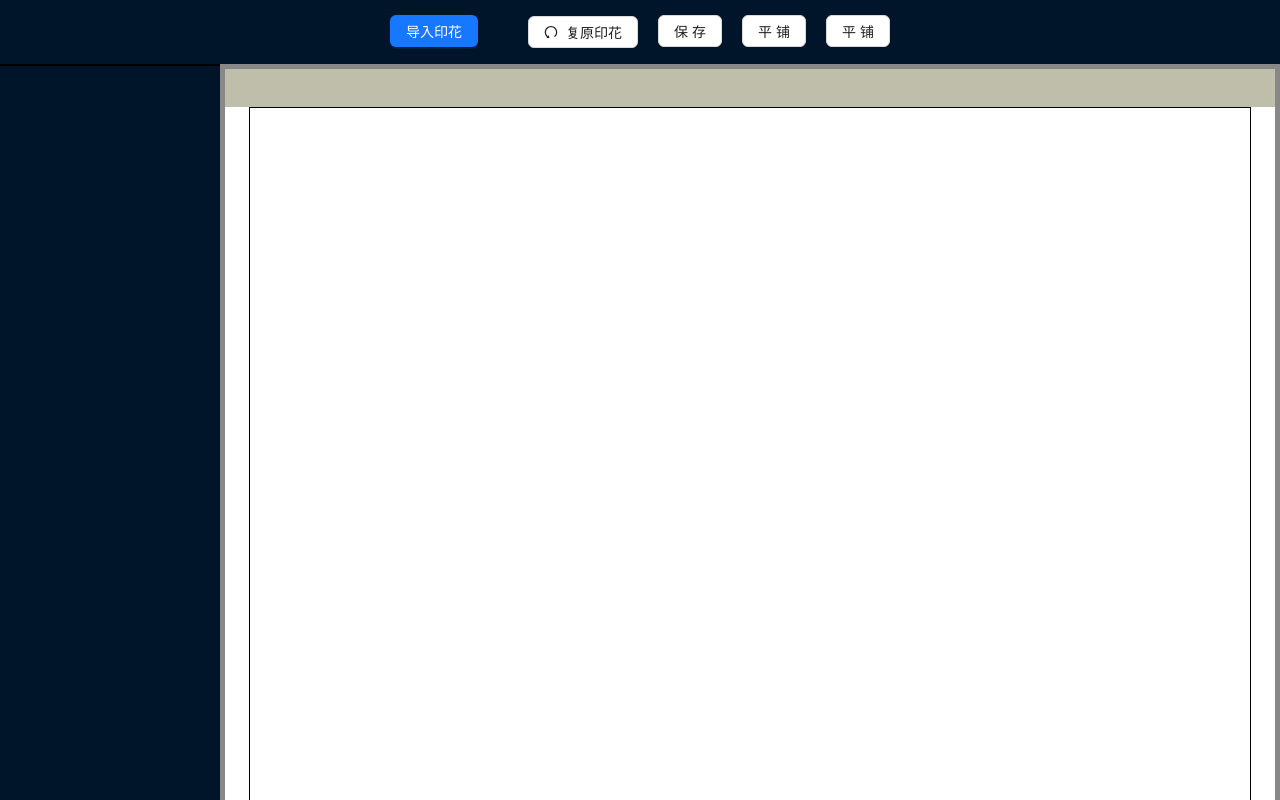
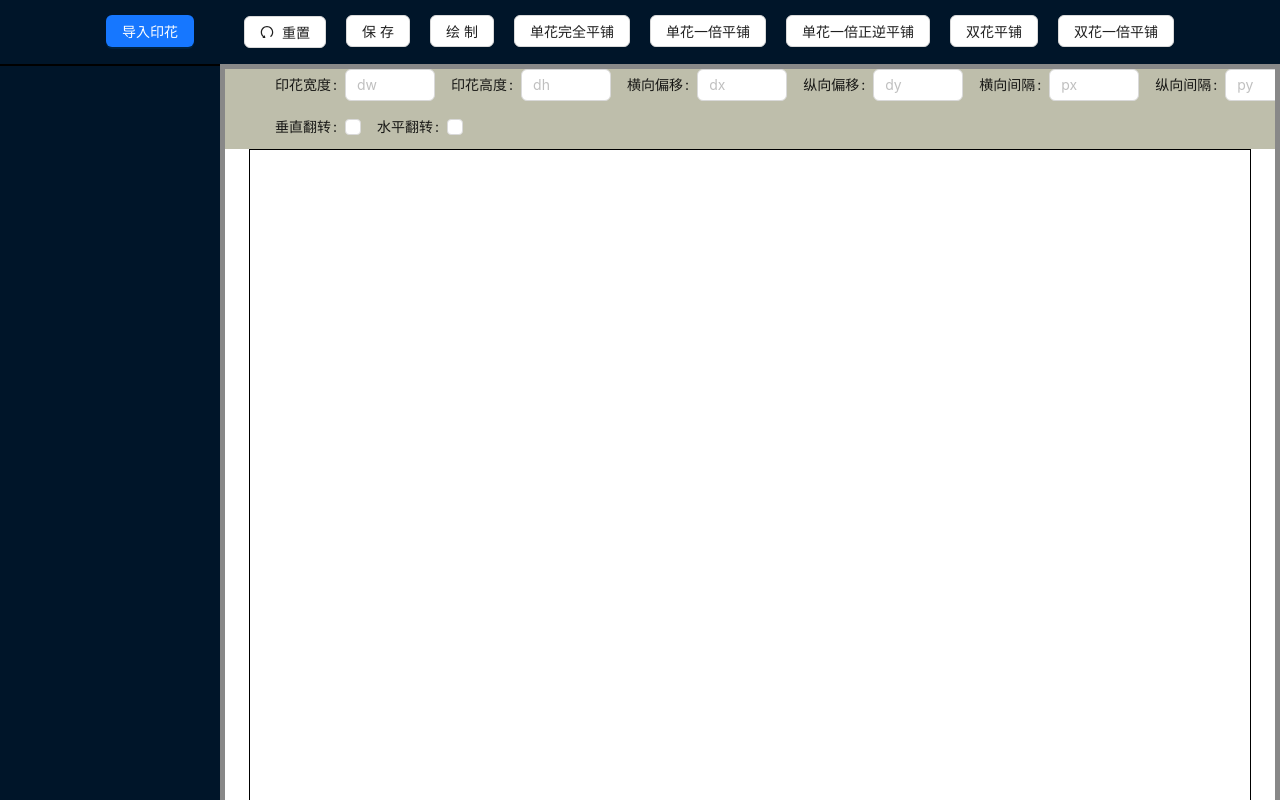
Before and after one commit to xichagui/printing-helper, a React (Vite) app: page / in a window 1280 px wide. Shown: the top 800 px of the page. Built offline with nearby package versions, Linux system fonts and the light colour scheme.

Commit message:
增加基础印花排列模式，增加印花排列导出功能

```diff
--- a/src/pattern.tsx
+++ b/src/pattern.tsx
@@ -1,32 +1,39 @@
-import React, {useEffect, useRef, useState} from 'react'
+import React, {useEffect, useReducer, useRef, useState} from 'react'
 import './App.css'
-import printing2 from '../public/印花2.png'
 
-import {readPsd} from 'ag-psd';
-// import {fabric} from 'fabric';
-import {ColorResult, RGBColor, SketchPicker} from 'react-color'
-import {Button, Layout, Upload} from "antd";
+import {Button, Checkbox, Form, Input, InputNumber, Layout, Radio, Switch, Upload} from "antd";
 import {UndoOutlined} from "@ant-design/icons";
 
 const {Header, Content, Sider} = Layout;
 
-import convert from 'color-convert'
-import {Simulate} from "react-dom/test-utils";
-import invalid = Simulate.invalid;
-
-const appContext: { [key: string]: any } = {}
-let colorDict: { [key: string]: Array<number> } = {};
-let activeColor = "255,255,255,255"
 
 let oImage : HTMLImageElement | null = null;
-let tempImageData : Uint8ClampedArray | null = null;
 
 let outputFilename : string = 'untitled';
 
-const SQRT255 = Math.sqrt(255 * 255 * 3)
-
 let canvas2Size = 500
 let canvas3Size = 800
+
+let outputCanvasSize: Array<number> = [1000, 1000]
+
+interface PrintingOptions {
+  dw: number, // 图宽
+  dh: number, // 图高
+  dx: number, // 偏移值
+  dy: number, // 便宜值
+  px: number, // 横向间隔
+  py: number, // 纵向间隔
+  angle: number, // 角度
+  verticalFlip: boolean, // 水平翻转
+  horizontalFlip: boolean, //垂直翻转
+  flipIntervals: number, //翻转间隔
+}
+
+interface ReducerInit {
+  key : string,
+  value: any,
+}
+const printingOptionsList : Array<PrintingOptions>= []
 
 const Printing = () => {
 
@@ -35,10 +42,27 @@ const Printing = () => {
   // console.log(convert.cmyk.rgb(ac))
   const printingCanvasRef1 = useRef<HTMLCanvasElement>(null);
   const printingCanvasRef2 = useRef<HTMLCanvasElement>(null);
+  const canvasRef1 = useRef<HTMLCanvasElement>(null);
   const canvasRef2 = useRef<HTMLCanvasElement>(null);
   const canvasRef3 = useRef<HTMLCanvasElement>(null);
 
   const [printingList, setPrintingList] = useState<Array<HTMLCanvasElement|HTMLImageElement>>([])
+  const [activePrintingIndex, setActivePrintingIndex] = useState<number>(-1);
+
+  // const optionReducer = (state: PrintingOptions, action: any) => {
+  //   switch (action.type) {
+  //     case "patch":
+  //       return {...state, ...action.optionState};
+  //     case "reset":
+  //       return printingOptions;
+  //     default:
+  //       throw new Error("unknown type!");
+  //   }
+  // }
+  //
+  // const [optionState, optionsDispatch] = useReducer(optionReducer, printingOptions);
+
+  const [form] = Form.useForm();
 
   const resizeCanvas2 = () => {
     const minWH =  document.body.offsetWidth < document.body.offsetHeight ? document.body.offsetWidth : document.body.offsetHeight;
@@ -66,6 +90,10 @@ const Printing = () => {
       // colorDict = {}
     }
   })
+
+  useEffect(()=> {
+    setActivePrintingIndex(0)
+  },[printingList])
 
   function psdAddToCanvas(ctx: any, psd: any) {
     // console.log(Object.prototype.toString.call(psd));
@@ -124,14 +152,6 @@ const Printing = () => {
   //   }
   // }
 
-  function isNearColor(thisColor: RGBColor, color: RGBColor) {
-    const r1 = thisColor.r, g1 = thisColor.g, b1 = thisColor.b
-    const r2 = color.r, g2 = color.g, b2 = color.b
-    const d = Math.sqrt((r1 - r2) ** 2 + (g1 - g2) ** 2 + (b1 - b2) ** 2)
-    const sim = 1 - d / SQRT255
-    return sim > 0.85
-  }
-
 
   const uploadPrinting = (props: any) => {
     const file = props.file;
@@ -148,7 +168,23 @@ const Printing = () => {
         img.src = url;
         img.onload = function () {
           setPrintingList([...printingList, img])
+
+          printingOptionsList.push({
+            dw: img.width,
+            dh: img.height,
+            dx:0,
+            dy:0,
+            angle:0,
+            px:0,
+            py:0,
+            flipIntervals:0,
+            horizontalFlip: false,
+            verticalFlip: false
+          })
+
+          form.setFieldsValue(printingOptionsList[printingOptionsList.length - 1])
         }
+
       }
     }
   }
@@ -161,106 +197,20 @@ const Printing = () => {
       copyToCanvas2()
       ctx!.drawImage(oImage!, 0, 0);
 
-      const posCount: number = oImage.width * oImage.height
-
-      // saveImageDate()
-      // saveImageDate2()
-      // saveImageDate3()
-
-
       copyToCanvas2()
     }
 
   }
 
-  const createColorGroup = (thisColorGroup: { [key: string]: ColorResult["rgb"] }, posCount: number) => {
-    for (let i in colorDict) {
-      // if (colorDict[i].length >= posCount/1000 && i.split(",")[3] == "255") {
-      const l = i.split(",")
-      thisColorGroup[i] = {r: parseInt(l[0]), g: parseInt(l[1]), b: parseInt(l[2]), a: parseInt(l[3])}
-      // }
-    }
-    let tempCD: { [key: string]: any } = {}
-    let unMatchCount: number = 0
-    for (let i in colorDict) {
-      if (colorDict[i].length < posCount / 1000 || i.split(",")[3] != "255") {
-        const l = i.split(",")
-        // thisColorGroup[i] = {r: parseInt(l[0]), g: parseInt(l[1]), b: parseInt(l[2])}
-        const r = parseInt(l[0]), g = parseInt(l[1]), b = parseInt(l[2]), a = parseInt(l[3])
-        // let temp = "";
-        let unMatch = true;
-        for (let key in thisColorGroup) {
-          let thisColor = thisColorGroup[key]
-          // temp = key;
-          if (isNearColor(thisColor, {r: r, g: g, b: b, a: a})) {
-            colorDict[key].push(...colorDict[i])
-            unMatch = false;
-            break;
-          }
-
-        }
-        // if (unMatch) {
-        //   tempCD[i] = [colorDict[i], colorDict[i].length]
-        //   unMatchCount += colorDict[i].length
-        // }
-      }
-    }
-
-    let temp1 = 0
-    for (let k in tempCD) {
-      temp1 += tempCD[k][1]
-    }
-  }
-
-
-  const createColorGroup2 = (thisColorGroup: { [key: string]: ColorResult["rgb"] }, posCount: number) => {
-    for (let i in colorDict) {
-      if (colorDict[i].length >= posCount/1000) {
-        const l = i.split(",")
-        thisColorGroup[i] = {r: parseInt(l[0]), g: parseInt(l[1]), b: parseInt(l[2]), a: parseInt(l[3])}
-      }
-    }
-    // let tempCD : {[key:string]: any} = {}
-    // let unMatchCount : number = 0
-    // for (let i in colorDict) {
-    //   if (i.split(",")[3] != "255") {
-    //     const l = i.split(",")
-    // thisColorGroup[i] = {r: parseInt(l[0]), g: parseInt(l[1]), b: parseInt(l[2])}
-    // const r = parseInt(l[0]), g = parseInt(l[1]), b = parseInt(l[2]), a = parseInt(l[3])
-    // let temp = "";
-    // let unMatch = true;
-    // for (let key in thisColorGroup) {
-    //   let thisColor = thisColorGroup[key]
-    //   // temp = key;
-    //   if (isNearColor(thisColor, {r: r, g:g, b:b, a:a})) {
-    //     colorDict[key].push(...colorDict[i])
-    //     unMatch = false;
-    //     break;
-    //   }
-    //
-    // }
-    // if (unMatch) {
-    //   tempCD[i] = [colorDict[i], colorDict[i].length]
-    //   unMatchCount += colorDict[i].length
-    // }
-    //   }
-    // }
-    // let temp1 = 0
-    // for (let k in tempCD) {
-    //   temp1 += tempCD[k][1]
-    // }
-  }
-
-
   const save = () => {
     // const ctx = canvasRef.current!.getContext("2d");
 
-    if (printingCanvasRef1.current) {
-      const url = printingCanvasRef1.current.toDataURL("image/png", 1.0)
+    if (canvasRef1.current) {
+      const url = canvasRef1.current.toDataURL("image/png", 1.0)
 
       const a = document.createElement('a')
       a.href = url
-      a.download = outputFilename
+      a.download = '打印花纹'
       document.body.appendChild(a)
       a.click()
       document.body.removeChild(a)
@@ -268,7 +218,6 @@ const Printing = () => {
   }
 
   const save2 = () => {
-    // const ctx = canvasRef.current!.getContext("2d");
 
     if (printingCanvasRef1.current && canvasRef2.current) {
       canvasRef2.current!.width = printingCanvasRef1.current!.width;
@@ -298,17 +247,32 @@ const Printing = () => {
     }
   }
 
-  const drawToCanvas3 = (printing: HTMLCanvasElement | HTMLImageElement, clear:boolean, dx: number, dy: number, dw: number, dh: number, px: number, py: number, angle: number = 0) => {
+  const setActivePrinting = (index: number) => {
+    setActivePrintingIndex(index)
+    form.setFieldsValue(printingOptionsList[index])
+    // console.log(printingOptionsList)
+  }
+
+  const drawToCanvas3 = (printing: HTMLCanvasElement | HTMLImageElement, clear:boolean, dx: number, dy: number, dw: number, dh: number, px: number, py: number, angle: number, verticalFlip: boolean, horizontalFlip: boolean) => {
     if (canvasRef3.current && printing) {
-      const canvas3 = canvasRef3.current.getContext('2d')
+      const canvas3Ctx = canvasRef3.current.getContext('2d')
       if (clear) {
-        canvas3!.clearRect(0,0,1000,1000)
+        canvas3Ctx!.clearRect(0,0,1000,1000)
       }
       const tempCanvas = document.createElement('canvas')
       tempCanvas.width = dw
       tempCanvas.height = dh
 
       const tempCtx = tempCanvas.getContext('2d')
+
+      if (horizontalFlip) {
+        tempCtx!.translate(dw, 0)
+        tempCtx!.scale(-1, 1)
+      }
+      if (verticalFlip) {
+        tempCtx!.translate(0, dh)
+        tempCtx!.scale(1, -1)
+      }
       if (angle) {
         tempCtx!.translate(dw/2, dh/2)
         tempCtx!.rotate(Math.PI*angle/180)
@@ -318,32 +282,165 @@ const Printing = () => {
       }
 
 
-
-      if (canvas3) {
-        for (let i = dx; i < 1000; i+=(dw+px) ) {
-          for (let j = dy; j < 1000; j+=(dh+py)) {
-            canvas3.save()
-            canvas3.translate(i,j)
-            canvas3.drawImage(tempCanvas, 0, 0, dw, dh)
-            canvas3.restore()
+      if (canvas3Ctx) {
+        for (let i = dx; i <= 1000; i+=(dw+px) ) {
+          for (let j = dy; j <= 1000; j+=(dh+py)) {
+            canvas3Ctx.save()
+            canvas3Ctx.translate(i,j)
+            canvas3Ctx.drawImage(tempCanvas, 0, 0, dw, dh)
+            canvas3Ctx.restore()
           }
         }
       }
     }
   }
 
-  const pingpu1 = () => {
-    let dx1 = -50, dy1 = -50, dw1 = 100, dh1 = 100, px1 = 100, py1 = 100
-    let dx2 = 25, dy2 = 25, dw2 = 150, dh2 = 150, px2 = 50, py2 = 50
-    drawToCanvas3(printingList[0], true, dx1, dy1, dw1, dh1, px1, py1)
-    drawToCanvas3(printingList[1], false, dx2, dy2, dw2, dh2, px2, py2)
+  const setCanvas1 = (width: number, height: number) => {
+    canvasRef1!.current!.height = height
+    canvasRef1!.current!.width = width
   }
 
-  const pingpu2 = () => {
-    let dx1 = -50, dy1 = -50, dw1 = 100, dh1 = 100, px1 = 100, py1 = 100
-    let dx2 = 25, dy2 = 25, dw2 = 150, dh2 = 150, px2 = 50, py2 = 50
-    drawToCanvas3(printingList[0], true, dx1, dy1, dw1, dh1, px1, py1, 45)
-    drawToCanvas3(printingList[1], false, dx2, dy2, dw2, dh2, px2, py2, 45)
+  const drawToCanvas1 = (printing: HTMLCanvasElement | HTMLImageElement, clear:boolean, dx: number, dy: number, dw: number, dh: number, px: number, py: number, angle: number, verticalFlip: boolean, horizontalFlip: boolean) => {
+    if (canvasRef1.current && printing) {
+      const canvas1 = canvasRef1.current
+      const canvas1Ctx = canvas1.getContext('2d')
+      if (clear) {
+        canvas1Ctx!.clearRect(0,0,canvas1.width, canvas1.height)
+      }
+
+      const tempCanvas = document.createElement('canvas')
+      tempCanvas.width = dw
+      tempCanvas.height = dh
+
+      const tempCtx = tempCanvas.getContext('2d')
+
+      if (horizontalFlip) {
+        tempCtx!.translate(dw, 0)
+        tempCtx!.scale(-1, 1)
+      }
+      if (verticalFlip) {
+        tempCtx!.translate(0, dh)
+        tempCtx!.scale(1, -1)
+      }
+      if (angle) {
+        tempCtx!.translate(dw/2, dh/2)
+        tempCtx!.rotate(Math.PI*angle/180)
+        tempCtx!.drawImage(printing, -(dw/2), -(dh/2), dw, dh)
+      } else {
+        tempCtx!.drawImage(printing, 0, 0, dw, dh)
+      }
+
+      if (canvas1Ctx) {
+        for (let i = dx; i <= canvas1.width; i+=(dw+px) ) {
+          for (let j = dy; j <= canvas1.height; j+=(dh+py)) {
+            canvas1Ctx.save()
+            canvas1Ctx.translate(i,j)
+            canvas1Ctx.drawImage(tempCanvas, 0, 0, dw, dh)
+            canvas1Ctx.restore()
+          }
+        }
+      }
+    }
+  }
+
+  const drawPrinting = () => {
+    // let dx1 = -50, dy1 = -50, dw1 = 100, dh1 = 100, px1 = 100, py1 = 100
+    // let dx2 = 25, dy2 = 25, dw2 = 150, dh2 = 150, px2 = 50, py2 = 50
+    // drawToCanvas3(printingList[0], true, dx1, dy1, dw1, dh1, px1, py1)
+    // drawToCanvas3(printingList[1], false, dx2, dy2, dw2, dh2, px2, py2)
+    // const canvas3 = canvasRef3!.current!.getContext('2d')
+    // canvas3!.clearRect(0,0,1000,1000)
+    // let isNew = true
+
+    for (let i = 0; i < printingList.length; i++) {
+      let op = printingOptionsList[i]
+      drawToCanvas3(printingList[i], i==0, op.dx, op.dy, op.dw, op.dh, op.px, op.py, op.angle, op.verticalFlip, op.horizontalFlip)
+    }
+    let op0 = printingOptionsList[0]
+    setCanvas1(op0.dw + op0.px, op0.dh + op0.py)
+
+    for (let i = 0; i < printingList.length; i++) {
+      let op = printingOptionsList[i]
+      drawToCanvas1(printingList[i], i==0, op.dx, op.dy, op.dw, op.dh, op.px, op.py, op.angle, op.verticalFlip, op.horizontalFlip)
+    }
+  }
+
+  const danHuaPingPu = () => {
+    let op = printingOptionsList[0]
+    drawToCanvas3(printingList[0], true, 0, 0, 100, 100, 0, 0, op.angle, op.verticalFlip, op.horizontalFlip)
+
+    setCanvas1(op.dw, op.dh)
+
+    drawToCanvas1(printingList[0], true, 0, 0, op.dw, op.dh, 0, 0, op.angle, op.verticalFlip, op.horizontalFlip)
+  }
+
+  const danHuaYiBeiPingPu = () => {
+    let op = printingOptionsList[0]
+    drawToCanvas3(printingList[0], true, 0,0, 100, 100, 100, 100, op.angle, op.verticalFlip, op.horizontalFlip)
+
+    let op0 = printingOptionsList[0]
+    setCanvas1(op0.dw + op0.dw, op0.dh + op0.dh)
+
+    drawToCanvas1(printingList[0], true, 0, 0, op.dw, op.dh, op.dw, op.dh, op.angle, op.verticalFlip, op.horizontalFlip)
+  }
+
+  const shuangHuaPingPu = () => {
+    if (printingOptionsList.length > 1) {
+      let op = printingOptionsList[0]
+      drawToCanvas3(printingList[0], true, -50, -50, 100, 100, 100, 100, op.angle, op.verticalFlip, op.horizontalFlip)
+      let op1 = printingOptionsList[1]
+      drawToCanvas3(printingList[1], false, 50, 50, 100, 100, 100, 100, op1.angle, op1.verticalFlip, op1.horizontalFlip)
+
+      setCanvas1(op.dw + op.dw, op.dh + op.dh)
+
+      drawToCanvas1(printingList[0], true, -(op.dw/2), -(op.dh/2), op.dw, op.dh, op.dw, op.dh, op.angle, op.verticalFlip, op.horizontalFlip)
+      drawToCanvas1(printingList[1], false, (op.dw*2-op1.dw)/2, (op.dh*2-op1.dh)/2, op1.dw, op1.dh, op.dw+op.dw-op1.dw, op.dh+op.dh-op1.dh, op1.angle, op1.verticalFlip, op1.horizontalFlip)
+    }
+  }
+
+  const shuangHuaYiBeiPingPu = () => {
+    if (printingOptionsList.length > 1) {
+      let op = printingOptionsList[0]
+      drawToCanvas3(printingList[0], true, -50, -50, 100, 100, 200, 200, op.angle, op.verticalFlip, op.horizontalFlip)
+      let op1 = printingOptionsList[1]
+      drawToCanvas3(printingList[1], false, 100, 100, 100, 100, 200, 200, op1.angle, op1.verticalFlip, op1.horizontalFlip)
+
+      setCanvas1(op.dw + op.dw * 2, op.dh + op.dh * 2)
+
+      drawToCanvas1(printingList[0], true, -(op.dw/2), -(op.dh/2), op.dw, op.dh, op.dw*2, op.dh*2, op.angle, op.verticalFlip, op.horizontalFlip)
+      drawToCanvas1(printingList[1], false, (op.dw*3-op1.dw)/2, (op.dh*3-op1.dh)/2, op1.dw, op1.dh, op.dw*3+op.dw-op1.dw, op.dh*3+op.dh-op1.dh, op1.angle, op1.verticalFlip, op1.horizontalFlip)
+    }
+
+
+  }
+
+  const danHuaYiBeiZhengNiPingPu = () => {
+    if (printingOptionsList.length > 0) {
+      let op = printingOptionsList[0]
+      drawToCanvas3(printingList[0], true, 0, 0, 100, 100, 100, 100, op.angle, op.verticalFlip, op.horizontalFlip)
+      drawToCanvas3(printingList[0], false, 100, 100, 100, 100, 100, 100, op.angle, !op.verticalFlip, op.horizontalFlip)
+
+      setCanvas1(op.dw + op.dw, op.dh + op.dh)
+      drawToCanvas1(printingList[0], true, 0, 0, op.dw, op.dh, op.dw, op.dh, op.angle, op.verticalFlip, op.horizontalFlip)
+      drawToCanvas1(printingList[0], false, op.dw, op.dh, op.dw, op.dh, op.dw, op.dh, op.angle, !op.verticalFlip, op.horizontalFlip)
+    }
+  }
+
+  // const pingpu2 = () => {
+  //   let dx1 = -50, dy1 = -50, dw1 = 100, dh1 = 100, px1 = 100, py1 = 100
+  //   let dx2 = 25, dy2 = 25, dw2 = 150, dh2 = 150, px2 = 50, py2 = 50
+  //   drawToCanvas3(printingList[0], true, dx1, dy1, dw1, dh1, px1, py1, 45)
+  //   drawToCanvas3(printingList[1], false, dx2, dy2, dw2, dh2, px2, py2, 45)
+  // }
+
+  const reset = () => {
+    canvasRef3!.current!.getContext('2d')!.clearRect(0,0,1000,1000)
+    while (printingOptionsList.length > 0) {
+      printingOptionsList.pop()
+    }
+    setPrintingList([])
+    setActivePrinting(0)
+    form.setFieldsValue({})
   }
 
   return (
@@ -359,10 +456,16 @@ const Printing = () => {
         {/*        ">*/}
         {/*  <Button type="primary">导入印花2</Button>*/}
         {/*</Upload>*/}
-        <Button style={{marginLeft: 50}} icon={<UndoOutlined />} onClick={rePrintImage}>复原印花</Button>
+        <Button style={{marginLeft: 50}} icon={<UndoOutlined />} onClick={reset}>重置</Button>
         <Button style={{marginLeft: 20}} onClick={save}>保存</Button>
-        <Button style={{marginLeft: 20}} onClick={pingpu1}>平铺</Button>
-        <Button style={{marginLeft: 20}} onClick={pingpu2}>平铺</Button>
+        <Button style={{marginLeft: 20}} onClick={drawPrinting}>绘制</Button>
+        <Button style={{marginLeft: 20}} onClick={danHuaPingPu}>单花完全平铺</Button>
+        <Button style={{marginLeft: 20}} onClick={danHuaYiBeiPingPu}>单花一倍平铺</Button>
+        <Button style={{marginLeft: 20}} onClick={danHuaYiBeiZhengNiPingPu}>单花一倍正逆平铺</Button>
+        <Button style={{marginLeft: 20}} onClick={shuangHuaPingPu}>双花平铺</Button>
+        <Button style={{marginLeft: 20}} onClick={shuangHuaYiBeiPingPu}>双花一倍平铺</Button>
+
+        {/*<Button style={{marginLeft: 20}} onClick={pingpu2}>平铺</Button>*/}
         {/*<Button style={{marginLeft: 50}} onClick={save2}>保存2</Button>*/}
       </Header>
       <Layout>
@@ -378,38 +481,86 @@ const Printing = () => {
 
           {/*  <div><canvas></canvas></div>*/}
           {/*</div>*/}
-          <PrintingList printingList={printingList}/>
+          <PrintingList printingList={printingList}
+                        activePrintingIndex={activePrintingIndex}
+                        printingOptionsList={printingOptionsList}
+                        // setActivePrintingIndex={setActivePrintingIndex}
+                        setActivePrinting={setActivePrinting}
+                        form={form}
+          />
         </Sider>
         <Layout style={{border: "5px #888888 solid", minHeight: 800, overflow: "auto", backgroundColor: "white"}}>
-          <Header style={{background: "#BEBEAB", height: "38px", lineHeight: "38px", textAlign: "left"}}>
+          <Header style={{background: "#BEBEAB", height: "80px", lineHeight: "38px", textAlign: "left"}}>
             {/*<Button style={{marginLeft: 20}} onClick={()=>{console.log(111)}}>去除滤镜</Button>*/}
+            <Form name="printingOptionsFrom" layout="inline" form={form} style={{width: 1250, lineHeight: 400}} onValuesChange={(changedValues, allValues)=>{printingOptionsList[activePrintingIndex] = {...allValues}}}>
+              <Form.Item name="dw" label="印花宽度">
+                <InputNumber placeholder="dw" min={1}/>
+              </Form.Item>
+              <Form.Item name="dh" label="印花高度">
+                <InputNumber placeholder="dh" min={1}/>
+              </Form.Item>
+              <Form.Item name="dx" label="横向偏移">
+                <InputNumber placeholder="dx" />
+              </Form.Item>
+              <Form.Item name="dy" label="纵向偏移">
+                <InputNumber placeholder="dy" />
+              </Form.Item>
+              <Form.Item name="px" label="横向间隔">
+                <InputNumber placeholder="px" />
+              </Form.Item>
+              <Form.Item name="py" label="纵向间隔">
+                <InputNumber placeholder="py" />
+              </Form.Item>
+              <Form.Item name="angle" label="旋转角度">
+                <InputNumber placeholder="angle" min={0} max={359}/>
+              </Form.Item>
+              <Form.Item name="verticalFlip" valuePropName="checked" label="垂直翻转" style={{marginTop: 10}}>
+                <Checkbox />
+              </Form.Item>
+              <Form.Item name="horizontalFlip" valuePropName="checked" label="水平翻转" style={{marginTop: 10}}>
+                <Checkbox />
+              </Form.Item>
+              {/*<Form.Item name="flipIntervals" label="翻转间隔" style={{marginTop: 10}}>*/}
+              {/*  <InputNumber placeholder="0" min={0} max={2}/>*/}
+              {/*</Form.Item>*/}
+            </Form>
           </Header>
           <div className="App">
             {/*<input type="file" onChange={upload}/>*/}
             {/*<input id="canvas" type="file" onChange={uploadPrinting}/>*/}
-
-            {/*<button onClick={showColor}>showColor</button>*/}
-            <canvas id={"canvas"} ref={printingCanvasRef1} style={{display: "none"}}/>
+            {/*<button onClick={showColor}>showColor</button >*/}
+            <canvas id={"canvas"} ref={canvasRef1} style={{display: "none"}}/>
             {/*<canvas id={"canvas2"} ref={canvasRef2} width={canvas2Size} height={canvas2Size}/>*/}
             <canvas id={"canvas3"} ref={canvasRef3} width={1000} height={1000} style={{border: "1px #000 solid"}}/>
             {/*style={{display: "None"}}*/}
           </div>
         </Layout>
       </Layout>
-
-
     </Layout>
   )
 }
 
 const PrintingList = (props: any) => {
   const list = props.printingList as Array<HTMLCanvasElement|HTMLImageElement>
+
+  const active = (index: number) => {
+    props.setActivePrinting(index);
+    // props.FieldsValue(index);
+    // props.form.setFieldsValue(index);
+    // console.log(props.printingOptionsList)
+    // console.log(props.printingOptionsList[index])
+    // props.form.setFieldsValue({dx:1});
+  }
+
   return <div id="printing-list">
     {list.map(( value,index)=> {
       if ("src" in value) {
-        return <div key={index}><img src={value.src} alt=""/></div>
+        return <div key={index} onClick={()=>{active(index)}}
+                    className={index == props.activePrintingIndex ? "active" : ""}>
+          <img src={value.src} alt=""/>
+        </div>
       }
-      })
+    })
     }
   </div>
 }
```
Also changed, not shown: src/App.css (+17 -5 lines).
